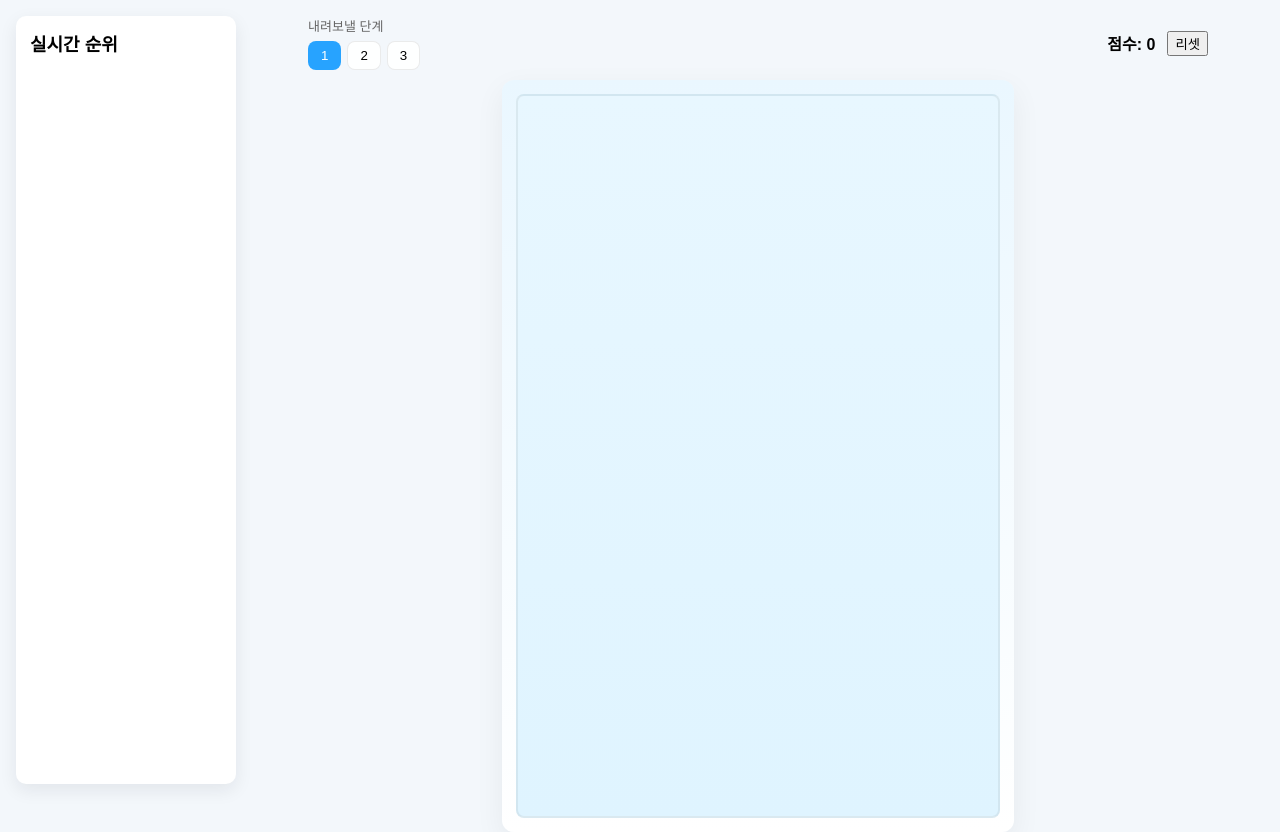
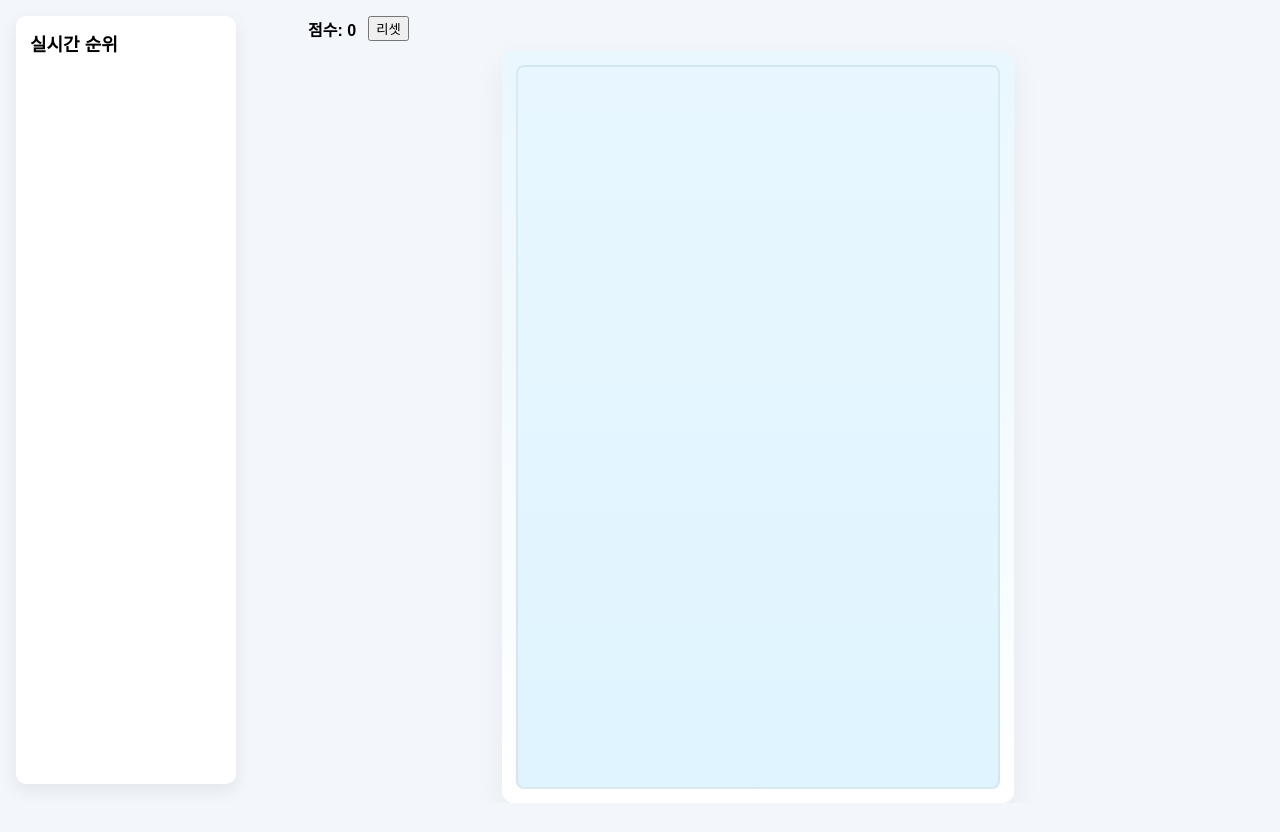
Before and after one commit to kunel1121/Suika_Game, a plain HTML site: page index.html in a window 1280 px wide. After the commit the page ends 803 px from the top, so only its background shows below. Drawn offline with Linux system fonts and the light colour scheme.

Commit message:
Update index.html

```diff
--- a/index.html
+++ b/index.html
@@ -14,14 +14,6 @@
 
   <main id="container">
     <header class="controls">
-      <div class="stage-select">
-        <label>내려보낼 단계</label>
-        <div class="buttons">
-          <button data-stage="1" class="stage-btn active">1</button>
-          <button data-stage="2" class="stage-btn">2</button>
-          <button data-stage="3" class="stage-btn">3</button>
-        </div>
-      </div>
       <div class="info">
         <span id="liveScore">점수: 0</span>
         <button id="resetBtn">리셋</button>
```
